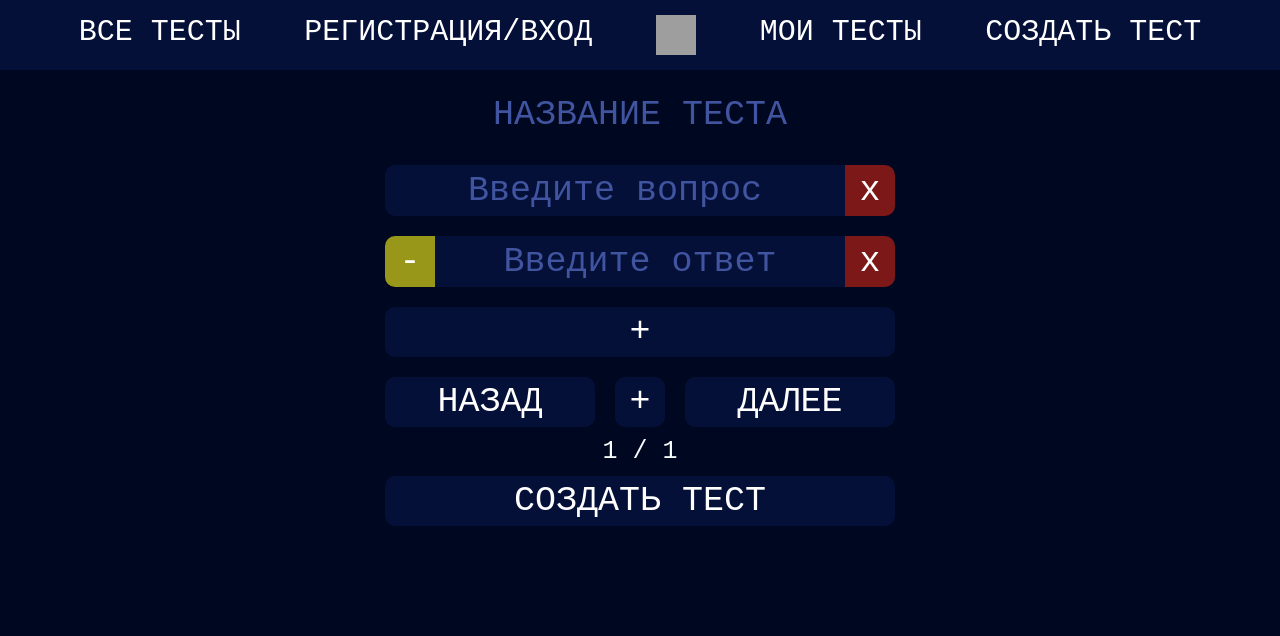
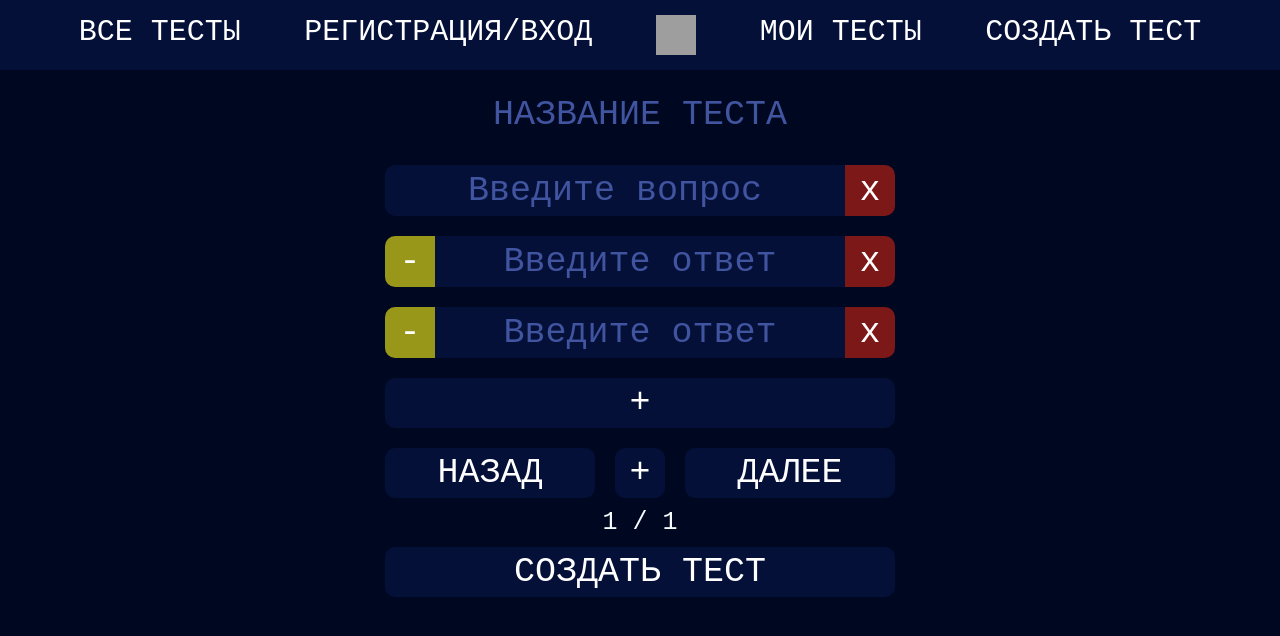
Before and after one commit to LordCookis/Tester, a Next.js app: page /addTest in a window 1280 px wide. Shown: the top 636 px of the page. Built offline with nearby package versions, Linux system fonts and the light colour scheme; grey boxes are pictures that could not be loaded.

Commit message:
end addTest

```diff
--- a/src/pages/addTest.jsx
+++ b/src/pages/addTest.jsx
@@ -12,11 +12,42 @@ export default function addTest() {
         id: randomNumber(1000,9999),
         textA: "",
         state: false
+      },
+      {
+        id: randomNumber(1000,9999),
+        textA: "",
+        state: false
       }]
     }]
   })
   const [numQ, setNumQ] = useState(0)
   const [error, setError] = useState("")
+
+const valueQ = (e) => {
+  setTest({
+    ...test,
+    questions: test.questions.map((question, index) =>
+      index === numQ ? {...question, textQ: e.target.value} : question
+    )
+  })
+}
+
+const valueA = (e, numA) => {
+  setTest({
+    ...test,
+    questions: test.questions.map((question, index) =>
+      index === numQ ? {
+        ...question,
+        answers: question.answers.map((answer, i) =>
+          i === numA ? {
+            ...answer,
+            textA: e.target.value
+          }
+          : answer)
+      } : question
+    )
+  })
+}
 
   const newAnswer = () => {
     setTest({
@@ -39,6 +70,7 @@ export default function addTest() {
   }
 
   const delAnswer = (id) => {
+    test.questions[numQ].answers.length > 2 ?
     setTest({
       ...test,
       questions:
@@ -47,7 +79,7 @@ export default function addTest() {
           ...question,
           answers: test.questions[numQ].answers.filter((answer) => answer.id !== id)
         } : question)
-    })
+    }) : setError("Ошибка: нужно минимум два ответа")
   }
 
   const checkAnswer = (id) => {
@@ -74,6 +106,11 @@ export default function addTest() {
               id: randomNumber(1000, 9999),
               textA: "",
               state: false
+          },
+          {
+            id: randomNumber(1000,9999),
+            textA: "",
+            state: false
           }]
         }
       ]
@@ -99,23 +136,29 @@ export default function addTest() {
   }
 
   const addTest = async() => {
-
+    if (test.questions[numQ].textQ == "") {
+      setError("Ошибка: заполните поле с вопросом")
+    } else if (test.questions[numQ].answers.filter((answer) => answer.textA.length == 0).length != 0) {
+      setError("Ошибка: заполните поле с ответом")
+    } else if (test.questions[numQ].answers.filter((answer) => answer.state == true).length == 0) {
+      setError("Ошибка: нужен минимум один правильный ответ")
+    }
   }
 
   return(
     <div className="addDivPage">
-      <input className="inputName" placeholder="НАЗВАНИЕ ТЕСТА" onChange={(e)=>setTest({...test, name: e.target.value})}/>
+      <input className="inputName" placeholder="НАЗВАНИЕ ТЕСТА" onChange={(e) => setTest({...test, name: e.target.value})}/>
       <div className="addTestDiv">
         <div className="questionDiv">
-          <input className="inputQuestion" placeholder="Введите вопрос" onChange={(e)=>setTest({...test, questions: [{...test.questions[numQ], textQ: e.target.value}]})}/>
+          <input className="inputQuestion" placeholder="Введите вопрос" value={test.questions[numQ].textQ} onChange={(e) => valueQ(e)}/>
           <button className="delQuestion" onClick={delQuestion}>x</button>
         </div>
-        {test.questions[numQ].answers.map((answer) => (
+        {test.questions[numQ].answers.map((answer, index) => (
         <div className="answerDiv">
           {!answer.state ?
           <button className="falseAnswer" onClick={()=>checkAnswer(answer.id)}>-</button> :
-          <button className="trueAnswer" onClick={()=>checkAnswer(answer.id)}>ъ</button>}
-        <input className="inputAnswer" placeholder="Введите ответ"/>
+          <button className="trueAnswer" onClick={()=>checkAnswer(answer.id)}>+</button>}
+        <input className="inputAnswer" placeholder="Введите ответ" value={answer.textA} onChange={(e) => valueA(e, index)}/>
         <button className="delAnswer" onClick={()=>delAnswer(answer.id)}>x</button>
         </div>))}
         <button className="button" onClick={newAnswer}>+</button>
```
